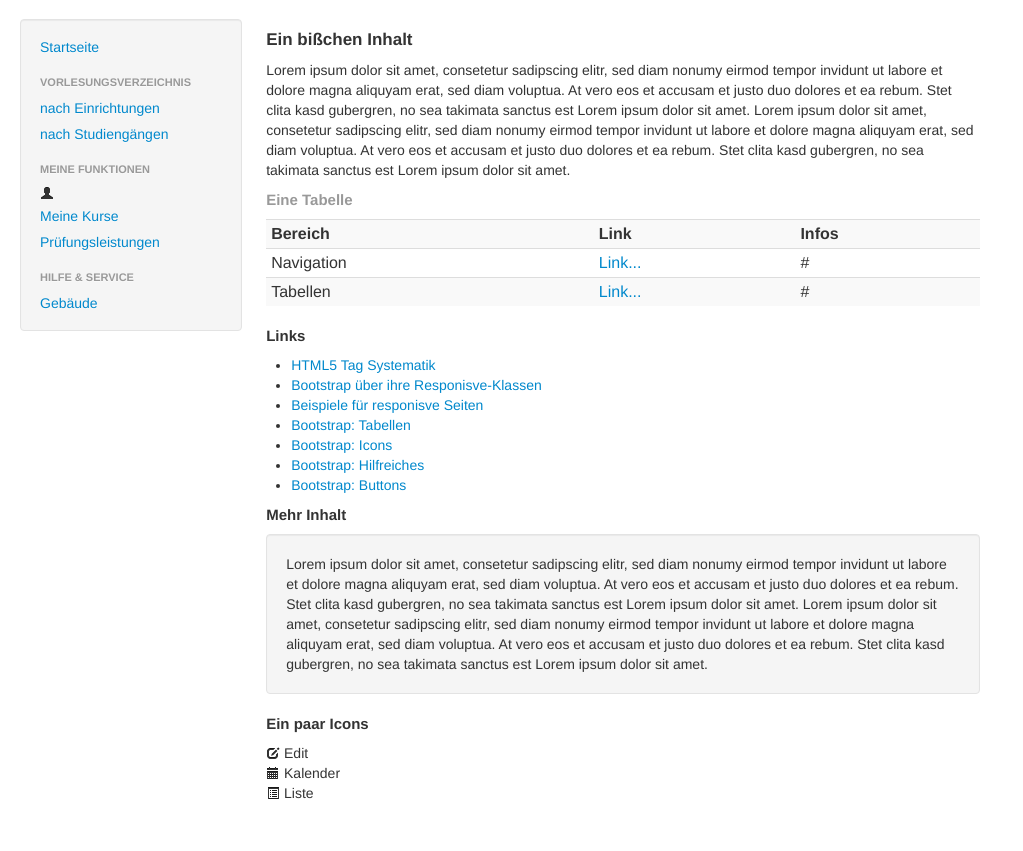
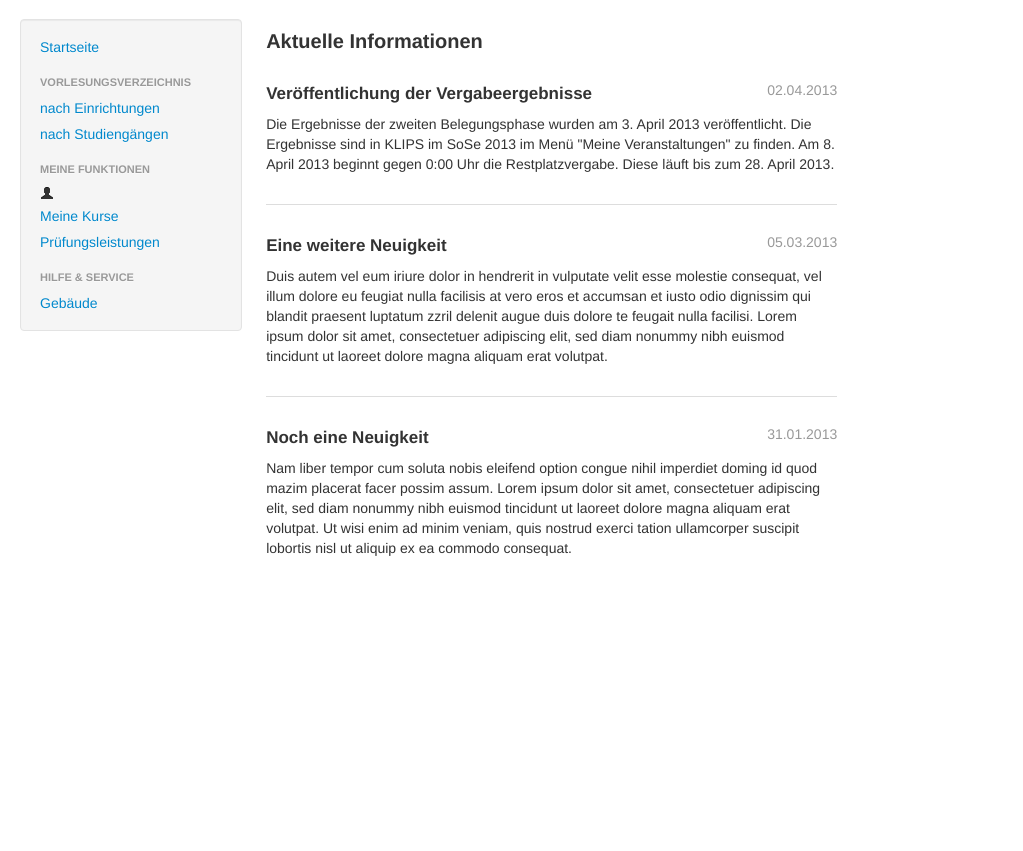
Before and after one commit to david-vlz/responsive-klips, a PHP site: page / in a window 1280 px wide. Shown: the part 129-980 px from the top of the page, without its empty margins (0-1023 px from the left). After the commit the page ends 685 px from the top, so only its background shows below. Run offline with PHP 8.4, Linux system fonts and the light colour scheme; data that the repository does not hold is empty.

Commit message:
Alte Homepage entfernt und durch Artikel ersetzt.

```diff
--- /dev/null
+++ b/css/news.css
@@ -0,0 +1,28 @@
+/**
+ * Gesamtbreite der Artikel für verschiedene Auflösungen
+ */
+
+section.news {
+	margin-right: 20%;
+}
+
+@media (max-width: 800px) {
+	section.news {
+		margin-right: 10%;
+	}
+}
+
+@media (max-width: 600px) {
+	section.news {
+		margin-right: 0px;
+	}
+}
+
+article.news-container {
+	margin-top: 30px;
+}
+
+.divider-line {
+	border-bottom: 1px solid #dddddd;
+	margin-top: 30px;
+}
--- a/css/stylesheet.css
+++ b/css/stylesheet.css
@@ -7,3 +7,4 @@
 @import url("location.css");
 @import url("study_guide.css");
 @import url("course.css");
+@import url("news.css");
--- a/views/home.php
+++ b/views/home.php
@@ -1,47 +1,25 @@
 
-<h3>Ein bi&szlig;chen Inhalt</h3>
-<p>
-	Lorem ipsum dolor sit amet, consetetur sadipscing elitr, sed diam nonumy eirmod tempor invidunt ut labore et dolore magna aliquyam erat, sed diam voluptua. At vero eos et accusam et justo duo dolores et ea rebum. Stet clita kasd gubergren, no sea takimata sanctus est Lorem ipsum dolor sit amet. Lorem ipsum dolor sit amet, consetetur sadipscing elitr, sed diam nonumy eirmod tempor invidunt ut labore et dolore magna aliquyam erat, sed diam voluptua. At vero eos et accusam et justo duo dolores et ea rebum. Stet clita kasd gubergren, no sea takimata sanctus est Lorem ipsum dolor sit amet.
-</p>
+<h2>Aktuelle Informationen</h2>
 
-<!-- die muted Klasse sagt Bootstrap, dass wir einen Inhalt weniger hervorheben wollen -->
-<h4 class="muted">Eine Tabelle</h4>
-<!-- Bootstrap-Klassen fürs Tabellenlayout direkt hier -->
-<table class="table table-striped table-condensed">
-		<tr>
-			<th>Bereich</th>
-			<th>Link</th>
-			<th>Infos</th>
-		</tr>
-		<tr>
-			<td>Navigation</td>
-			<td><a href="http://twitter.github.com/bootstrap/components.html#navs">Link...</a></td>
-			<td>#</td>
-		</tr>
-		<tr>
-			<td>Tabellen</td>
-			<td><a href="http://twitter.github.com/bootstrap/base-css.html#tables">Link...</a></td>
-			<td>#</td>
-		</tr>
-</table>
+<section class="news">
 
-<h4>Links</h4>
-<ul>
-	<li><a href="http://www.selfhtml5.org/html5-tag-systematik/">HTML5 Tag Systematik</a></li>
-	<li><a href="http://twitter.github.com/bootstrap/scaffolding.html#responsive">Bootstrap &uuml;ber ihre Responisve-Klassen</a></li>
-	<li><a href="http://mediaqueri.es/">Beispiele f&uuml;r responisve Seiten</a></li>
-	<li><a href="http://twitter.github.com/bootstrap/base-css.html#tables">Bootstrap: Tabellen</a></li>
-	<li><a href="http://twitter.github.com/bootstrap/base-css.html#icons">Bootstrap: Icons</a></li>
-	<li><a href="http://twitter.github.com/bootstrap/components.html#misc">Bootstrap: Hilfreiches</a></li>
-	<li><a href="http://twitter.github.com/bootstrap/components.html#buttonGroups">Bootstrap: Buttons</a></li>
-</ul>
+	<article class="news-container">
+		<h3 class="news-heading">Veröffentlichung der Vergabeergebnisse <small class="pull-right">02.04.2013</small></h3>
+		<p>Die Ergebnisse der zweiten Belegungsphase wurden am 3. April 2013 ver&ouml;ffentlicht. Die Ergebnisse sind in KLIPS im SoSe 2013 im Men&uuml; &quot;Meine Veranstaltungen&quot; zu finden. Am 8. April 2013 beginnt gegen 0:00 Uhr die Restplatzvergabe. Diese l&auml;uft bis zum 28. April 2013.</p>
+	</article>
 
-<h4>Mehr Inhalt</h4>
-<p class="well">
-	Lorem ipsum dolor sit amet, consetetur sadipscing elitr, sed diam nonumy eirmod tempor invidunt ut labore et dolore magna aliquyam erat, sed diam voluptua. At vero eos et accusam et justo duo dolores et ea rebum. Stet clita kasd gubergren, no sea takimata sanctus est Lorem ipsum dolor sit amet. Lorem ipsum dolor sit amet, consetetur sadipscing elitr, sed diam nonumy eirmod tempor invidunt ut labore et dolore magna aliquyam erat, sed diam voluptua. At vero eos et accusam et justo duo dolores et ea rebum. Stet clita kasd gubergren, no sea takimata sanctus est Lorem ipsum dolor sit amet.
-</p>
+	<div class="divider-line"></div>
 
-<h4>Ein paar Icons</h4>
-<i class="icon-edit"></i> Edit <br>
-<i class="icon-calendar"></i> Kalender <br>
-<i class="icon-list-alt"></i> Liste <br>
+	<article class="news-container">
+		<h3 class="news-heading">Eine weitere Neuigkeit <small class="pull-right">05.03.2013</small></h3>
+		<p>Duis autem vel eum iriure dolor in hendrerit in vulputate velit esse molestie consequat, vel illum dolore eu feugiat nulla facilisis at vero eros et accumsan et iusto odio dignissim qui blandit praesent luptatum zzril delenit augue duis dolore te feugait nulla facilisi. Lorem ipsum dolor sit amet, consectetuer adipiscing elit, sed diam nonummy nibh euismod tincidunt ut laoreet dolore magna aliquam erat volutpat. </p>
+	</article>
+
+	<div class="divider-line"></div>
+
+	<article class="news-container">
+		<h3 class="news-heading">Noch eine Neuigkeit <small class="pull-right">31.01.2013</small></h3>
+		<p>Nam liber tempor cum soluta nobis eleifend option congue nihil imperdiet doming id quod mazim placerat facer possim assum. Lorem ipsum dolor sit amet, consectetuer adipiscing elit, sed diam nonummy nibh euismod tincidunt ut laoreet dolore magna aliquam erat volutpat. Ut wisi enim ad minim veniam, quis nostrud exerci tation ullamcorper suscipit lobortis nisl ut aliquip ex ea commodo consequat. </p>
+	</article>
+
+</section>
```
